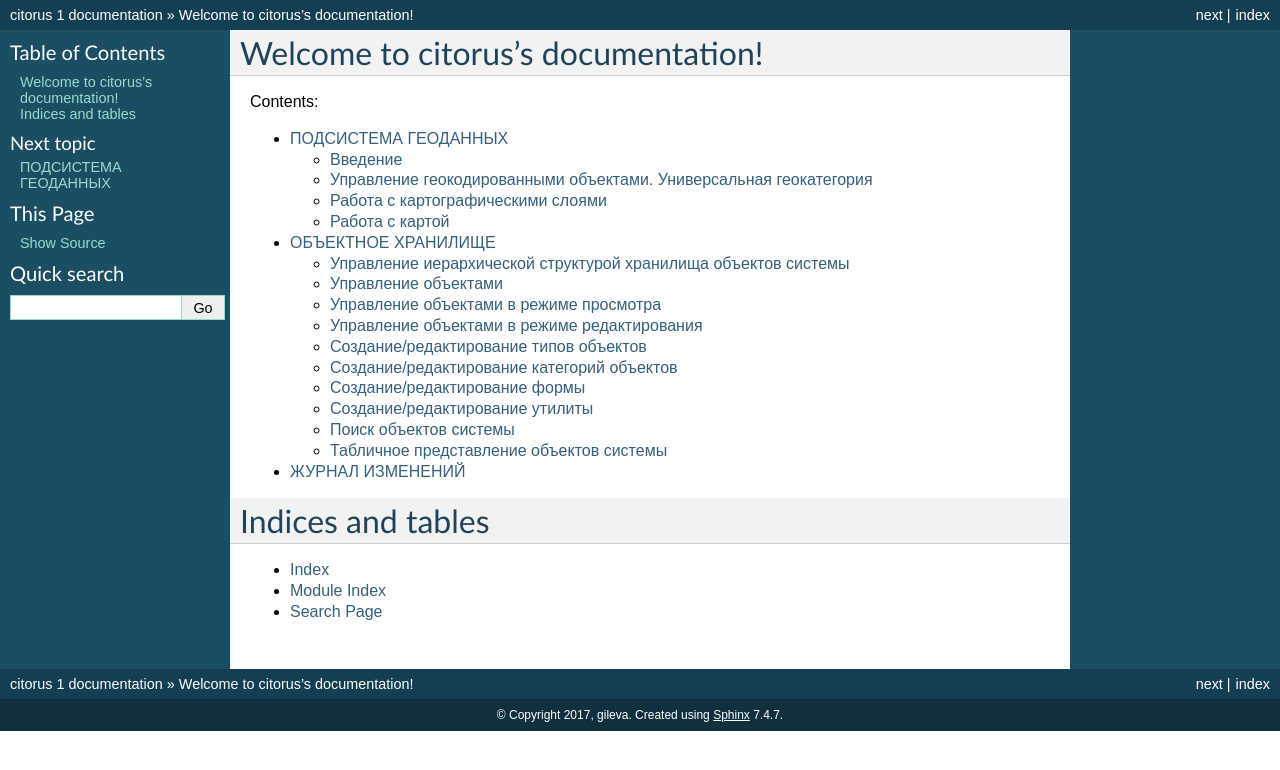
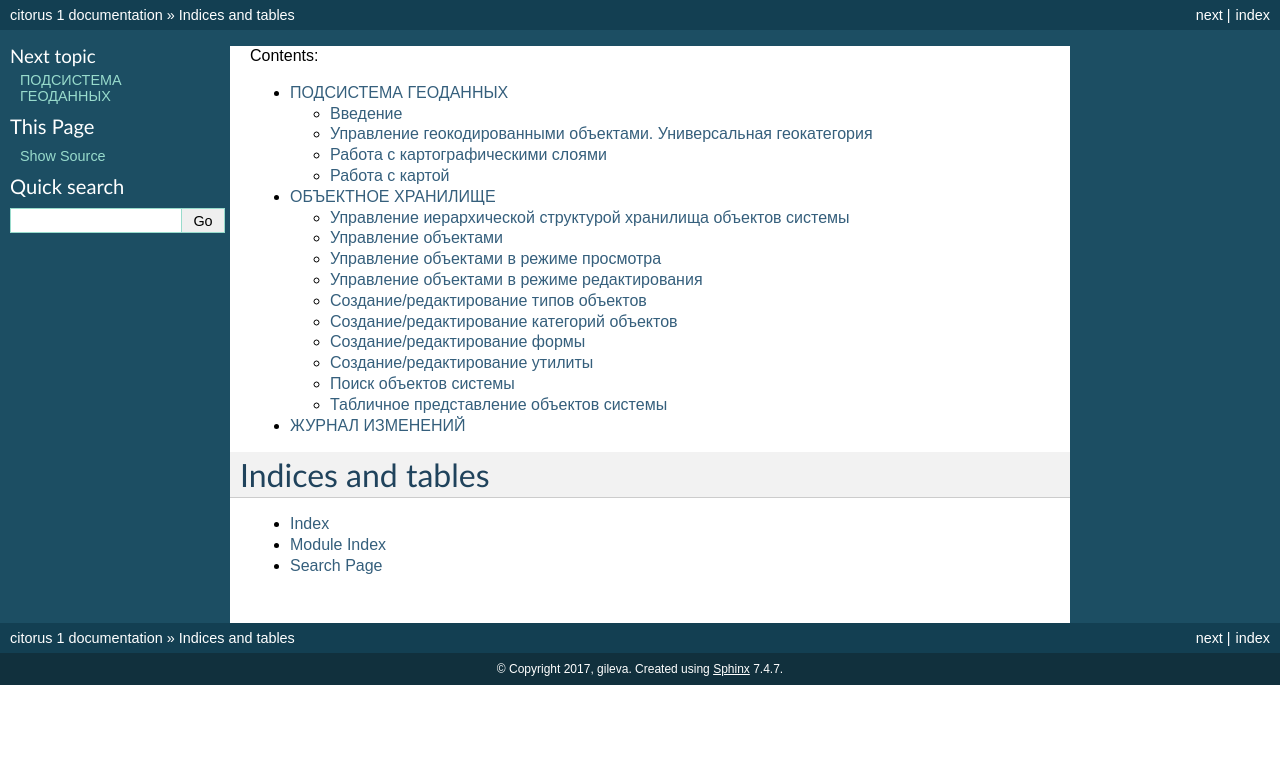
Before and after one commit to citoruspm/citorus, a Sphinx documentation site: the page built from source/index.rst, in a window 1280 px wide. Shown: the top 770 px of the page. Built offline with Sphinx 7.4.7, drawn with Linux system fonts in a browser that asks for light colours.

Commit message:
Update index.rst

```diff
--- a/source/index.rst
+++ b/source/index.rst
@@ -2,9 +2,6 @@
    sphinx-quickstart on Wed Oct 25 01:31:12 2017.
    You can adapt this file completely to your liking, but it should at least
    contain the root `toctree` directive.
-
-Welcome to citorus's documentation!
-===================================
 
 Contents:
 
```
